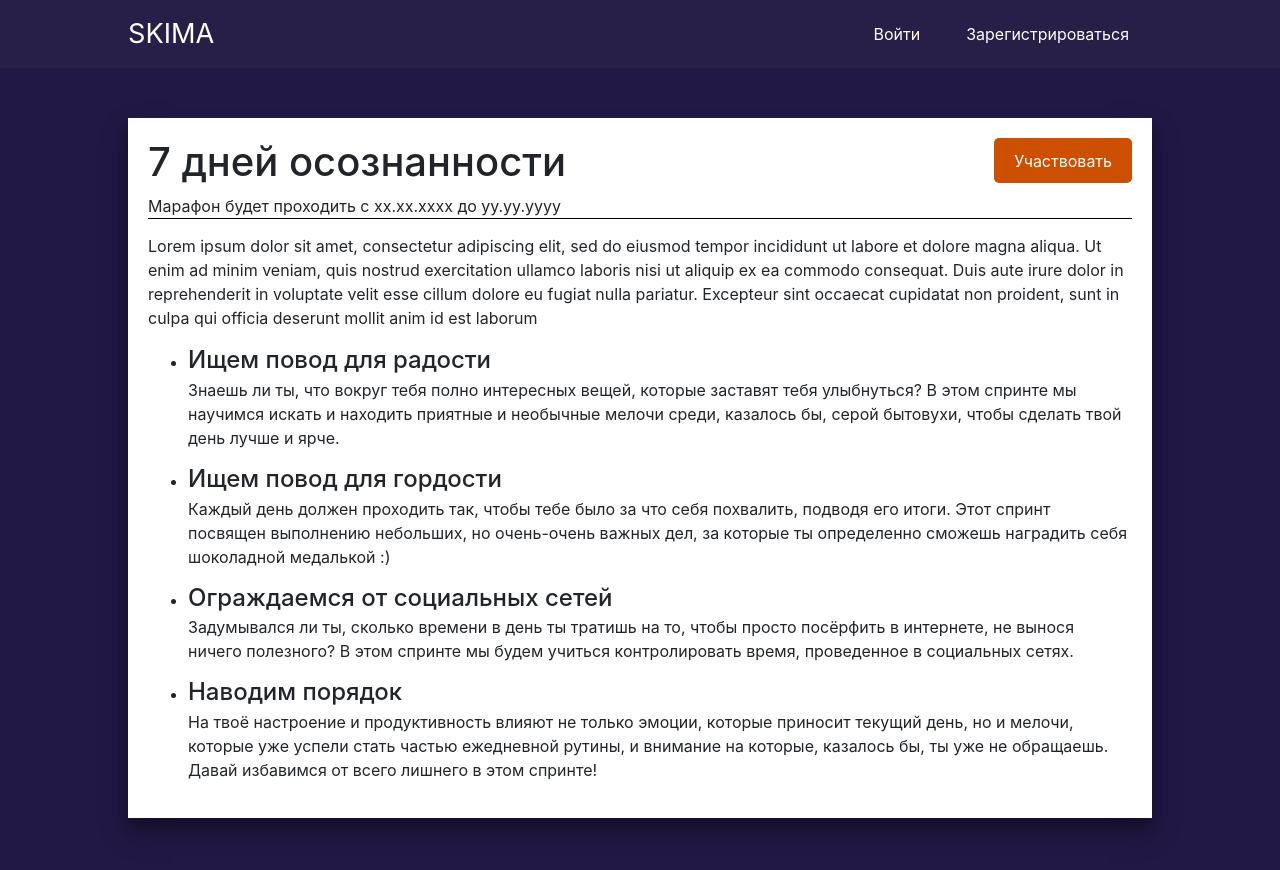
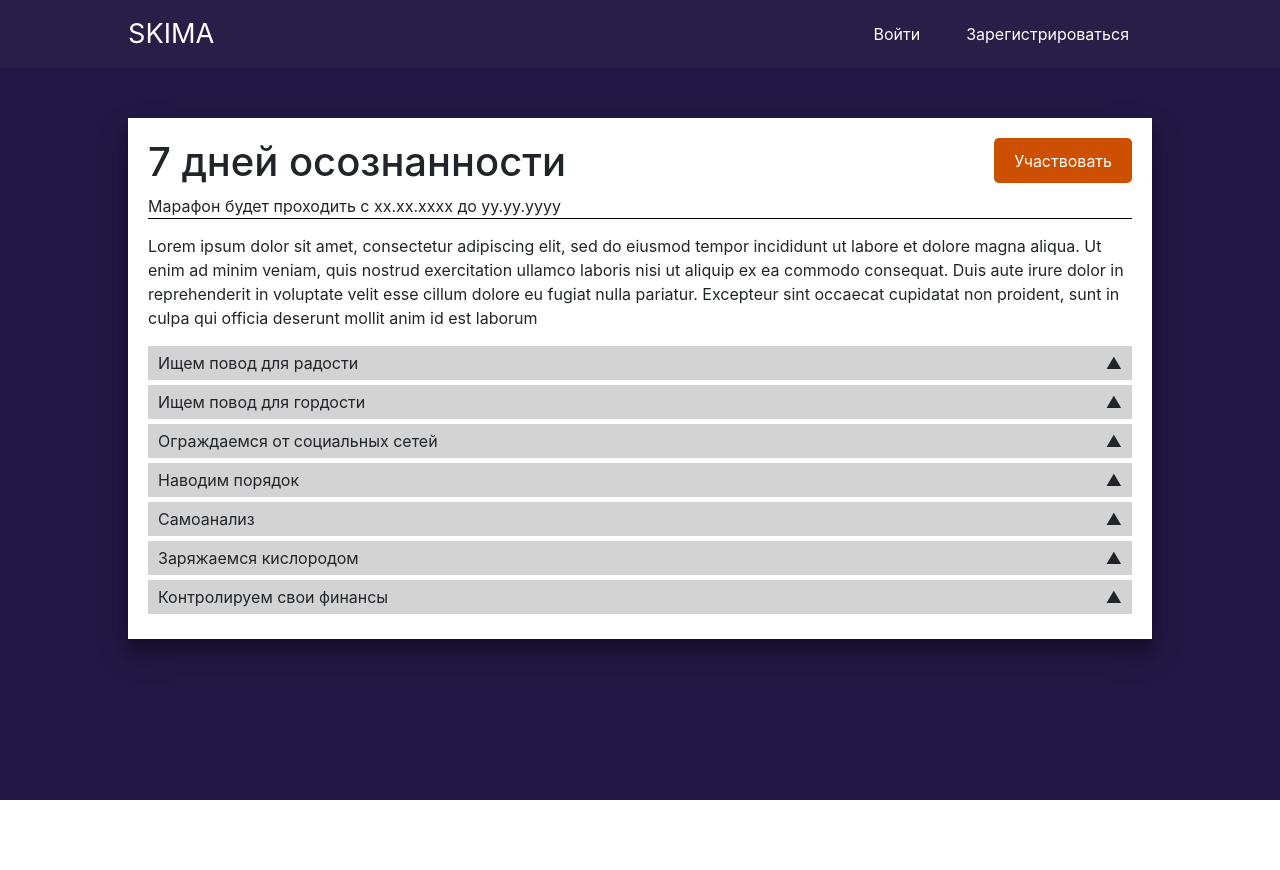
Before and after one commit to alisapopova9/skima-front, a React (Create React App) app: page /activities/1 in a window 1280 px wide. Shown: the top 870 px of the page. After the commit the page ends 800 px from the top, so only its background shows below. Built offline with nearby package versions, Linux system fonts and the light colour scheme; what webfontloader would draw is missing.

Commit message:
Add accordion component

```diff
--- a/package.json
+++ b/package.json
@@ -10,7 +10,8 @@
     "react-router-dom": "^5.0.0",
     "react-scripts": "3.0.0",
     "reactstrap": "^8.0.0",
-    "webfontloader": "^1.6.28"
+    "webfontloader": "^1.6.28",
+    "prop-types": "latest"
   },
   "scripts": {
     "start": "react-scripts start",
--- a/src/components/Layout.js
+++ b/src/components/Layout.js
@@ -3,7 +3,6 @@ import { Header } from "./header/Header";
 import {Container } from 'reactstrap';
 
 export class Layout extends Component {
-    // static pageName = Layout.name;
 
     render() {
         return (
--- /dev/null
+++ b/src/components/accordion/Accordion.js
@@ -0,0 +1,56 @@
+import React, { Component } from 'react';
+import PropTypes from 'prop-types';
+import { AccordionSection } from "./AccordionSection";
+
+export class Accordion extends Component {
+    static propTypes = {
+        children: PropTypes.instanceOf(Object).isRequired,
+    };
+
+    constructor(props) {
+        super(props);
+
+        const openSections = {};
+
+        this.state = {
+            openSections
+        };
+    }
+
+    onClick = label => {
+        const {
+            state: { openSections },
+        } = this;
+
+        const isOpen = !!openSections[label];
+
+        this.setState({
+            openSections: {
+                [label]: !isOpen
+            }
+        });
+    };
+
+    render() {
+        const {
+            onClick,
+            props: { children },
+            state: { openSections },
+        } = this;
+
+
+        return (
+          <div>
+              {children.map(child => (
+                  <AccordionSection
+                    isOpen={!!openSections[child.props.label]}
+                    label={child.props.label}
+                    onClick={onClick}
+                  >
+                      {child.props.children}
+                  </AccordionSection>
+              ))}
+          </div>
+      );
+    }
+}
--- /dev/null
+++ b/src/components/accordion/AccordionSection.js
@@ -0,0 +1,40 @@
+import React, { Component } from 'react';
+import PropTypes from 'prop-types';
+import style from './accordionSection.module.css';
+
+export class AccordionSection extends Component {
+    static propTypes ={
+        children: PropTypes.instanceOf(Object).isRequired,
+        isOpen: PropTypes.bool.isRequired,
+        label: PropTypes.string.isRequired,
+        onClick: PropTypes.func.isRequired,
+    };
+
+    onClick = () => {
+        this.props.onClick(this.props.label);
+    };
+
+    render() {
+        const {
+            onClick,
+            props: { isOpen, label }
+        } = this;
+
+        return (
+          <div className={isOpen ? style.openedSection : style.sectionContainer }>
+              <div className={style.section} onClick={onClick}>
+                  {label}
+                  <div className={style.arrowContainer}>
+                      {!isOpen && <span>&#9650;</span>}
+                      {isOpen && <span>&#9660;</span>}
+                  </div>
+              </div>
+              {isOpen && (
+                  <div className={style.sectionContent}>
+                      {this.props.children}
+                  </div>
+              )}
+          </div>
+        );
+    }
+}
--- /dev/null
+++ b/src/components/accordion/accordionSection.module.css
@@ -0,0 +1,25 @@
+.sectionContainer {
+    background: lightgray;
+    padding: 5px 10px;
+    margin-bottom: 5px;
+}
+
+.openedSection {
+    background: #ECECEC;
+    padding: 5px 10px;
+    margin-bottom: 5px;
+}
+
+.section {
+    cursor: pointer;
+}
+
+.arrowContainer {
+    float: right;
+}
+
+.sectionContent {
+    background: white;
+    margin-top: 10px;
+    padding: 10px 20px;
+}
--- a/src/components/content/marathon/Marathon.js
+++ b/src/components/content/marathon/Marathon.js
@@ -1,6 +1,7 @@
 import React, {Component} from 'react';
 import style from './marathon.module.css';
 import buttonStyle from '../../../defaultStyles/buttons.module.css';
+import { Accordion } from "../../accordion/Accordion";
 
 export class Marathon extends Component {
     constructor(props) {
@@ -70,6 +71,38 @@ export class Marathon extends Component {
                     'Отпишись от лишних групп и профилей в соц. сетях',
                 ]
             },
+            {
+                id: 5,
+                name: 'Самоанализ',
+                description: 'Здесь будет очень крутое описание!',
+                tasks: [
+                    'Выпиши все свои привычки',
+                    'Отметь, какие привычки приносят тебе пользу, а от каких ты хотел бы избавиться',
+                    'Отвечай себе на вопрос “Зачем я это делаю?” после каждого принятого решения',
+                    'Выпиши свои цели и подумай, что нужно сделать для их осуществления',
+                ]
+            },
+            {
+                id: 6,
+                name: 'Заряжаемся кислородом',
+                description: 'Здесь будет очень крутое описание!',
+                tasks: [
+                    'Погуляй 40 минут',
+                    'Выйди на учебу / работу раньше обычного, чтобы не спеша пройтись',
+                    'Пройди 10000 шагов за день',
+                ]
+            },
+            {
+                id: 7,
+                name: 'Контролируем свои финансы',
+                description: 'Здесь будет очень крутое описание!',
+                tasks: [
+                    'Взвешивай необходимость каждой покупки',
+                    'Записывай свою каждую покупку и ее стоимость',
+                    'Запиши все “за” и “против” каждой покупки',
+                    'Установи и придерживайся максимальной суммы, которую ты планируешь потратить за сегодня'
+                ]
+            },
         ]
     }
 
@@ -78,12 +111,12 @@ export class Marathon extends Component {
 
         return sprints.map(function (sprint) {
             return (
-                <li key={sprint.id} className={style.sprint}>
-                    <h4 className={style.sprintName}>{sprint.name}</h4>
-                    <div>
-                        {sprint.description}
+                    <div key={sprint.id} label={sprint.name} className={style.sprint}>
+                        {/*<h4 className={style.sprintName}>{sprint.name}</h4>*/}
+                        <div>
+                            {sprint.description}
+                        </div>
                     </div>
-                </li>
             );
         });
     }
@@ -110,9 +143,9 @@ export class Marathon extends Component {
 
                   </div>
                   <div className={style.sprintsContainer}>
-                      <ul>
+                      <Accordion className={style.sprints}>
                           {this.renderSprints()}
-                      </ul>
+                      </Accordion>
                   </div>
               </div>
           </div>
--- a/src/components/content/marathon/marathon.module.css
+++ b/src/components/content/marathon/marathon.module.css
@@ -46,6 +46,12 @@
 
 }
 
+.sprints {
+    list-style: none;
+    margin: 0;
+    padding: 0;
+}
+
 .sprintName {
     margin: 0;
     margin-bottom: 3px;
```
